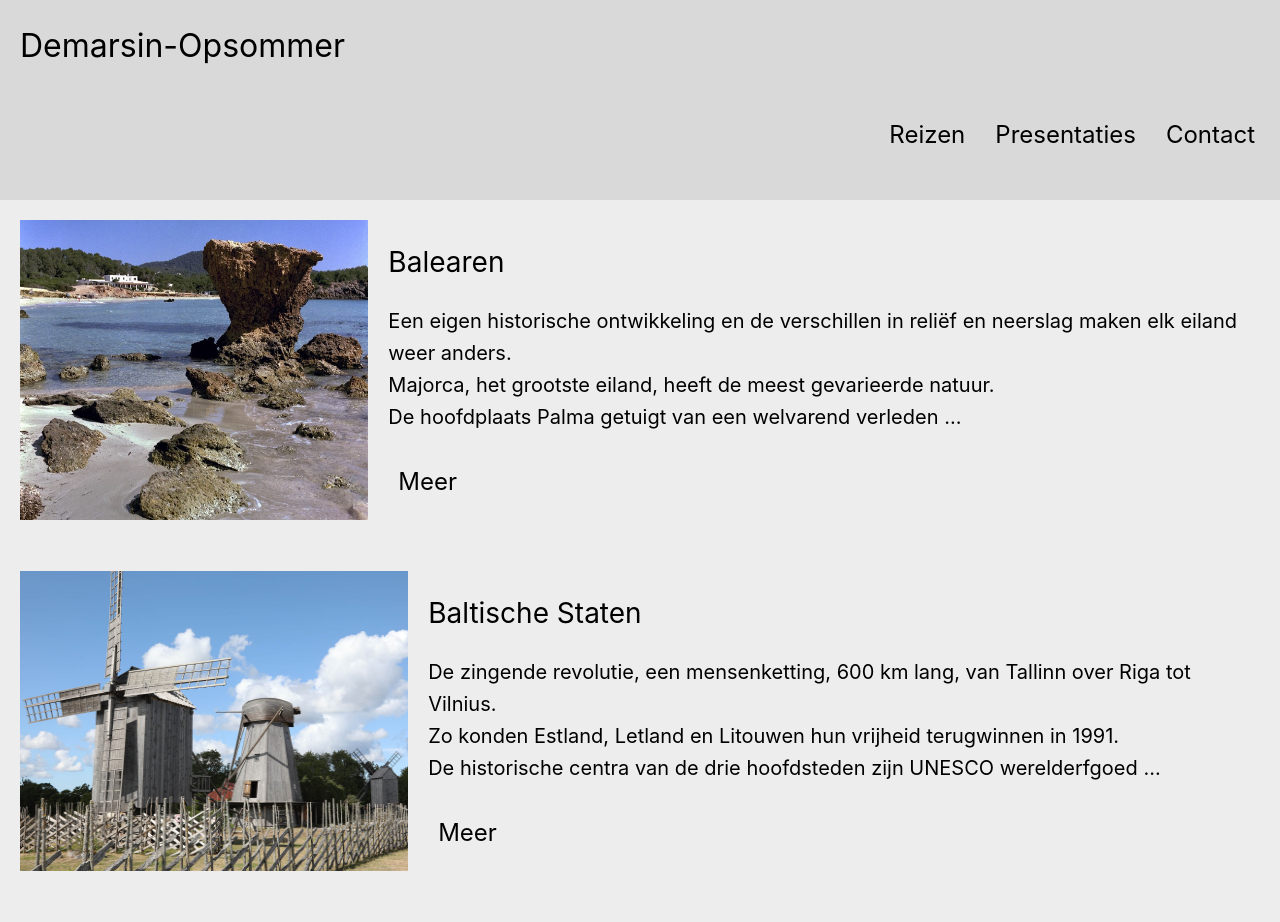
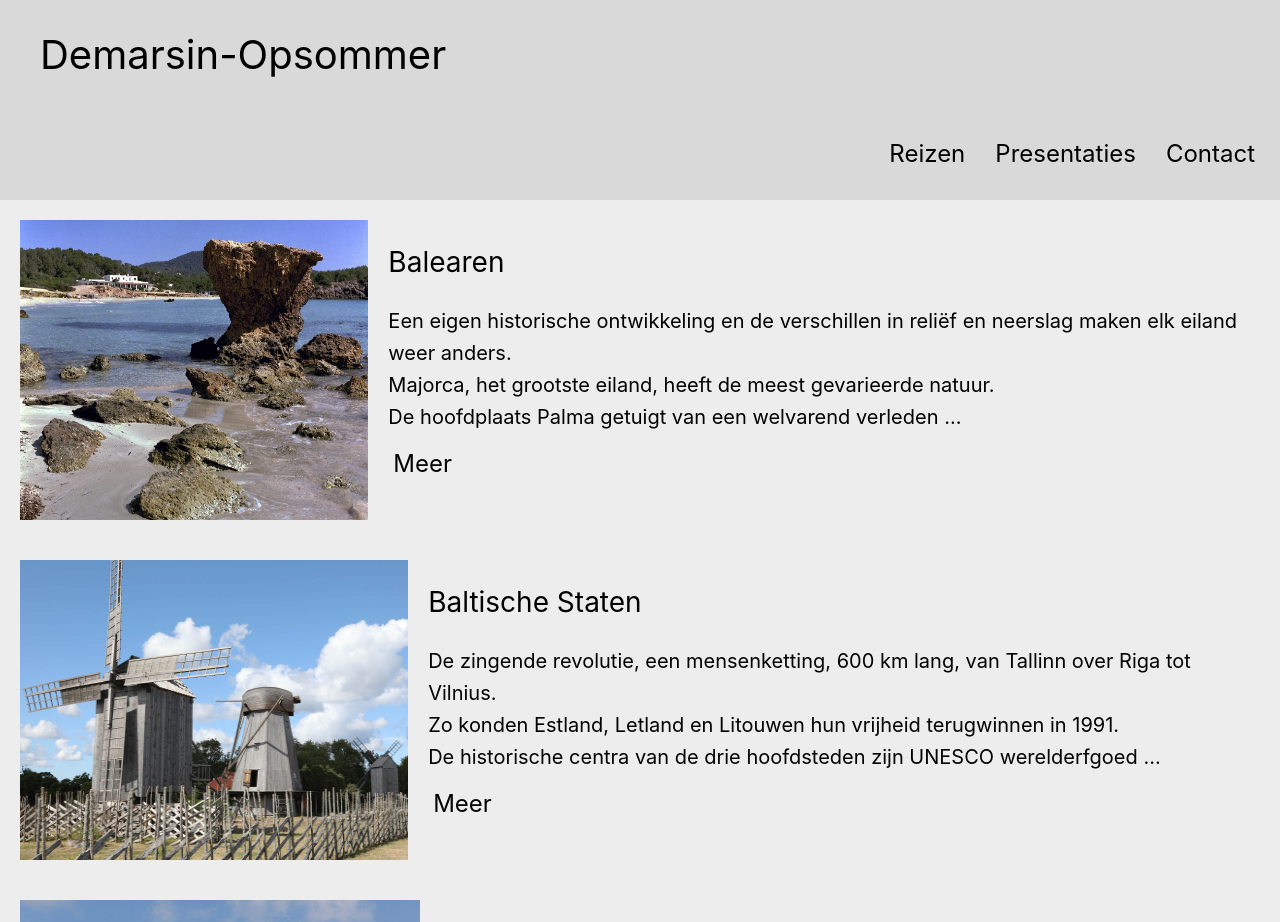
Before and after one commit to lbm98/demarsin, a Vue app: page / in a window 1280 px wide. Shown: the top 922 px of the page. Built offline with nearby package versions, Linux system fonts and the light colour scheme.

Commit message:
demarsin

```diff
--- a/src/components/CountryItem.vue
+++ b/src/components/CountryItem.vue
@@ -19,9 +19,11 @@
         <slot name="content"></slot>
       </div>
 
-      <button class="country-item-button">Meer</button>
+      <div class="country-item-link">
+        <slot name="link"></slot>
+      </div>
+
     </div>
-
   </div>
 </template>
 
--- a/src/components/CountryList.vue
+++ b/src/components/CountryList.vue
@@ -19,6 +19,10 @@ import CountryItem from "@/components/CountryItem.vue";
         <p>Majorca, het grootste eiland, heeft de meest gevarieerde natuur.</p>
         <p>De hoofdplaats Palma getuigt van een welvarend verleden ...</p>
       </template>
+
+      <template #link>
+        <router-link class="country-link" to="/balearen">Meer</router-link>
+      </template>
     </CountryItem>
 
     <CountryItem>
@@ -34,6 +38,10 @@ import CountryItem from "@/components/CountryItem.vue";
         <p>De zingende revolutie, een mensenketting, 600 km lang, van Tallinn over Riga tot Vilnius.</p>
         <p>Zo konden Estland, Letland en Litouwen hun vrijheid terugwinnen in 1991.</p>
         <p>De historische centra van de drie hoofdsteden zijn UNESCO werelderfgoed ...</p>
+      </template>
+
+      <template #link>
+        <router-link class="country-link" to="/baltische-staten">Meer</router-link>
       </template>
     </CountryItem>
 
@@ -51,6 +59,10 @@ import CountryItem from "@/components/CountryItem.vue";
         <p>De invloed van de Golfstroom geeft Ierland zijn groene kleur.</p>
         <p>Kelten en Vikings drukten hun stempel op de Ierse Cultuur ...</p>
       </template>
+
+      <template #link>
+        <router-link class="country-link" to="/ierland">Meer</router-link>
+      </template>
     </CountryItem>
 
     <CountryItem>
@@ -66,6 +78,10 @@ import CountryItem from "@/components/CountryItem.vue";
         <p>De Griekse mythologie getuigt van grote vindingrijkheid en verbeeldingskracht.</p>
         <p>De ontdekking van het paleis te Knossos in het begin van de 20ste eeuw heeft de mythe dichter bij de werkelijkheid gebracht.</p>
         <p>In het eerste deel verkennen we Kreta en Santorini met de geschiedenis als rode draad ...</p>
+      </template>
+
+      <template #link>
+        <router-link class="country-link" to="/kreta-santorini">Meer</router-link>
       </template>
     </CountryItem>
 
@@ -83,6 +99,10 @@ import CountryItem from "@/components/CountryItem.vue";
         <p>We trekken door Jotunheimen en langs de Sognefjord, waar de mooiste stavkerkjes staan.</p>
         <p>We bezoeken de steden Oslo en Bergen, het pittoreske stadje Stavanger, de art nouveau-stad Ålesund en Trondheim ...</p>
       </template>
+
+      <template #link>
+        <router-link class="country-link" to="/noorwegen">Meer</router-link>
+      </template>
     </CountryItem>
 
     <CountryItem>
@@ -98,6 +118,10 @@ import CountryItem from "@/components/CountryItem.vue";
         <p>Slovenië biedt adembenemende landschappen, prachtige grotten, glooiende wijngaarden en stille getuigen van een bewogen geschiedenis.</p>
         <p>Slovenië, het meest welvarende deel van het Joegoslavië onder Tito, verklaarde zich onafhankelijk in 1991.</p>
         <p>Het land trad toe tot de EU in 1994 en tot de eurozone in 2007 ... </p>
+      </template>
+
+      <template #link>
+        <router-link class="country-link" to="/slovenie">Meer</router-link>
       </template>
     </CountryItem>
 
@@ -115,6 +139,10 @@ import CountryItem from "@/components/CountryItem.vue";
         <p>Het half miljoen Surinamers woont vooral in de kuststrook en in de hoofdstad Paramaribo, UNESCO Werelderfgoed.</p>
         <p>Suriname is beslist een rijk land, althans wat de bodem betreft ...</p>
       </template>
+
+      <template #link>
+        <router-link class="country-link" to="/suriname">Meer</router-link>
+      </template>
     </CountryItem>
 
     <CountryItem>
@@ -130,6 +158,10 @@ import CountryItem from "@/components/CountryItem.vue";
         <p>In de zestiende eeuw ontdekten Portugese zeevaarders een mooi eiland en noemden het "Ilha Formosa", het huidige Taiwan.</p>
         <p>De hoofdstad Taipei is een grootstad met hoge torengebouwen, brede lanen, ruime parken en pleinen,</p>
         <p>zeer druk verkeer maar met een modern en vlot transportsysteem ...</p>
+      </template>
+
+      <template #link>
+        <router-link class="country-link" to="/taiwan">Meer</router-link>
       </template>
     </CountryItem>
 
@@ -147,6 +179,10 @@ import CountryItem from "@/components/CountryItem.vue";
         <p>vulkanen waarvan de toppen boven het water van de Atlantische Oceaan uitsteken.</p>
         <p>Door de overvloedige neerslag en de gematigde temperatuur hebben de Azoren een uitzonderlijk weelderige plantengroei ...</p>
       </template>
+
+      <template #link>
+        <router-link class="country-link" to="/azoren">Meer</router-link>
+      </template>
     </CountryItem>
 
     <CountryItem>
@@ -161,6 +197,10 @@ import CountryItem from "@/components/CountryItem.vue";
       <template #content>
         <p>China, de gesloten wereld van weleer, is resoluut de snelweg van de modernisering ingeslagen.</p>
         <p> Op veel plaatsen dreigt de sfeer van het traditionele China te verdwijnen ... </p>
+      </template>
+
+      <template #link>
+        <router-link class="country-link" to="/china">Meer</router-link>
       </template>
     </CountryItem>
 
@@ -178,6 +218,10 @@ import CountryItem from "@/components/CountryItem.vue";
         <p>De plaats waar de Noorman Ingolfur Arnarson in 874 zijn boerderij optrok,</p>
         <p>groeide uit tot de hoofdstad, Reykjavik ...</p>
       </template>
+
+      <template #link>
+        <router-link class="country-link" to="/ijsland">Meer</router-link>
+      </template>
     </CountryItem>
 
     <CountryItem>
@@ -193,6 +237,10 @@ import CountryItem from "@/components/CountryItem.vue";
         <p>Medeira, parel in de Atlantische Oceaan, drijvende tuin, bloemenparadijs...</p>
         <p>Deze omschrijvingen dankt het eiland aan zijn mild klimaat.</p>
         <p>Madeira werd een druk centrum voor de handel in suiker en kleurstoffen ...</p>
+      </template>
+
+      <template #link>
+        <router-link class="country-link" to="/madeira">Meer</router-link>
       </template>
     </CountryItem>
 
@@ -210,6 +258,10 @@ import CountryItem from "@/components/CountryItem.vue";
         <p>Twee derden van de Nieuw-Zeelanders, de Kiwi's, wonen op het Noordereiland,</p>
         <p>met Wellington en Auckland als belangrijkste steden ...</p>
       </template>
+
+      <template #link>
+        <router-link class="country-link" to="/nieuw-zeeland">Meer</router-link>
+      </template>
     </CountryItem>
 
     <CountryItem>
@@ -225,6 +277,10 @@ import CountryItem from "@/components/CountryItem.vue";
         <p>Roemenië, voor velen onbekend, dus onbemind. Een land met een prachtige natuur.</p>
         <p>Een derde is bergland, met toppen over de 2000 meter: de Karpaten.</p>
         <p>Al het water vloeit er richting Donau, door nauwe kloven en in brede valleien ...</p>
+      </template>
+
+      <template #link>
+        <router-link class="country-link" to="/roemenie">Meer</router-link>
       </template>
     </CountryItem>
 
@@ -242,11 +298,30 @@ import CountryItem from "@/components/CountryItem.vue";
         <p>Noord-Portugal, Beiras, Vale do Tejo, Alentejo en zeker Algarve</p>
         <p>zijn populaire vakantiebestemmingen voor zonnekloppers en liefhebbers van natuurschoon ...</p>
       </template>
+
+      <template #link>
+        <router-link class="country-link" to="/portugal">Meer</router-link>
+      </template>
     </CountryItem>
   </div>
 </template>
 
 <style scoped>
+.country-link {
+  position: absolute;
+  margin-top: 10px;
+  padding: 2px 5px;
+  cursor: pointer;
+  display: block;
+  text-decoration: none;
+  color: black;
+  font-size: 24px;
+}
+
+.country-link:hover {
+ background-color: #D9D9D9;
+}
+
 .image {
   height: 100%;
 }
--- a/src/components/TheHeader.vue
+++ b/src/components/TheHeader.vue
@@ -10,7 +10,7 @@ let showContactInfo = ref(false);
   <div class="header">
     <div class="header-top">
       <p class="header-top-title">
-        Demarsin-Opsommer
+        <router-link class="country-link" to="/">Demarsin-Opsommer</router-link>
       </p>
     </div>
     <div class="header-bottom">
@@ -59,6 +59,15 @@ let showContactInfo = ref(false);
   background-color: #D9D9D9;
 }
 
+.country-link {
+  padding: 3px 20px;
+  cursor: pointer;
+  display: block;
+  text-decoration: none;
+  color: black;
+  font-size: 40px;
+}
+
 .header-top {
   padding-top: 20px;
   padding-bottom: 20px;
```
